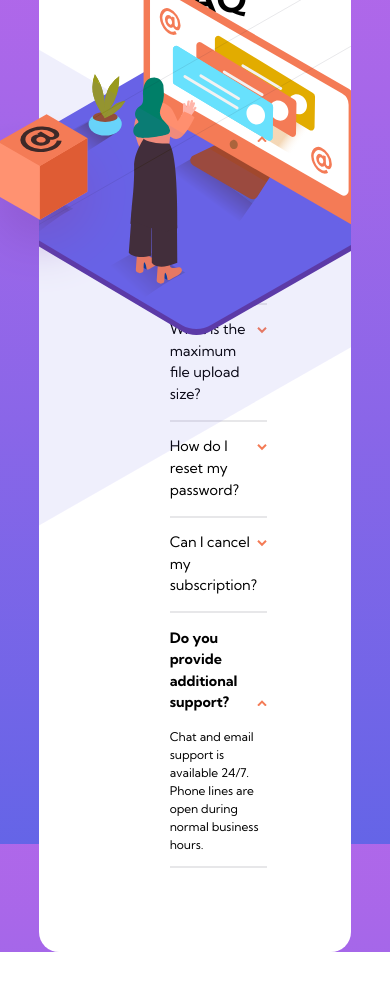
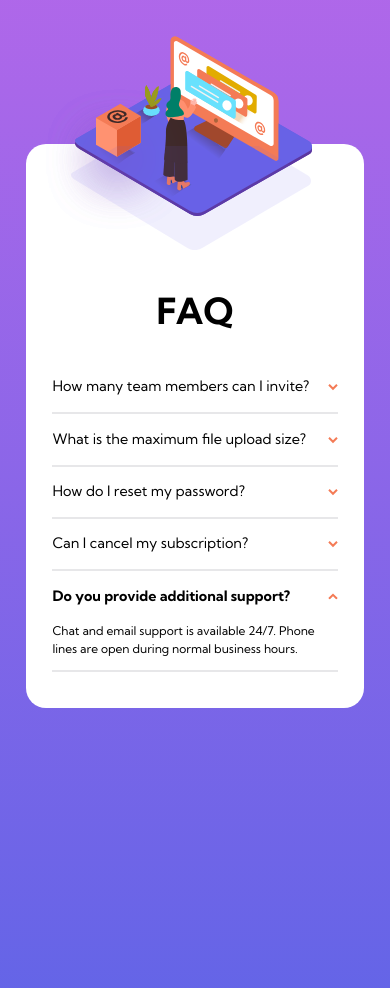
Before and after one commit to trafiki/faq-accordion-card-main, a plain HTML site: page index.html in a window 390 px wide. Both pictures are taken after a click on the item "Do you provide additional support?". Before the commit the page ends 952 px from the top, so only its background shows below. Drawn offline with Linux system fonts and the light colour scheme.

Commit message:
Add mobile responsiveness and functionality that makes the accordion open only once

```diff
--- a/index.html
+++ b/index.html
@@ -3,7 +3,8 @@
 
   <head>
     <meta charset="UTF-8">
-  <meta name="viewport" content="width=device-width, initial-scale=1.0"> <!-- displays site properly based on user's device -->
+    <meta name="viewport" content="width=device-width, initial-scale=1.0">
+    <!-- displays site properly based on user's device -->
 
     <link rel="icon" type="image/png" sizes="32x32" href="./images/favicon-32x32.png">
 
@@ -15,19 +16,23 @@
   <body>
     <main>
       <div class="cube-wrapper">
-      <img class="cube" src="./images/illustration-box-desktop.svg" alt="">
+        <img class="cube" src="./images/illustration-box-desktop.svg" alt=""/>
+        <img class="illustration-mobile" src="./images/illustration-woman-online-mobile.svg" alt=""/>
+        <img class="illustration-mobile" src="./images/illustration-woman-online-mobile.svg" alt=""/>
+        <img class="bg-shadow-mobile" src="./images/bg-pattern-mobile.svg" alt=""/>
+
         <section class="card">
           <div class="image-col">
-          <img class="illustration" src="./images/illustration-woman-online-desktop.svg" alt="">
-          <img class="bg-shadow" src="./images/bg-pattern-desktop.svg" alt="">
+            <img class="illustration" src="./images/illustration-woman-online-desktop.svg" alt=""/>
+            <img class="bg-shadow" src="./images/bg-pattern-desktop.svg" alt=""/>
+
           </div>
           <div class="info-col">
             <h1>FAQ</h1>
-          <ul>
+            <ul class="faq-list">
               <li class="faq-item active">
                 <h3>How many team members can I invite?</h3>
-              <p>You can invite up to 2 additional users on the Free plan. There is no limit on
-                team members for the Premium plan.</p>
+                <p>You can invite up to 2 additional users on the Free plan. There is no limit on team members for the Premium plan.</p>
               </li>
               <li class="faq-item">
                 <h3>What is the maximum file upload size?</h3>
@@ -35,8 +40,7 @@
               </li>
               <li class="faq-item">
                 <h3>How do I reset my password?</h3>
-              <p>Click “Forgot password” from the login page or “Change password” from your profile page.
-                A reset link will be emailed to you.</p>
+                <p>Click “Forgot password” from the login page or “Change password” from your profile page. A reset link will be emailed to you.</p>
               </li>
               <li class="faq-item">
                 <h3>Can I cancel my subscription?</h3>
--- a/script.js
+++ b/script.js
@@ -1,16 +1,24 @@
-let faqItem = document.querySelectorAll('li.faq-item');
+let faqList = document.querySelector('.faq-list');
+let cube = document.querySelector('img.cube');
 
-for (let i = 0; i < faqItem.length; i++) {
-  faqItem[i].addEventListener('click', () => {
-    faqItem[i].classList.toggle('active');
+faqList.addEventListener('mouseover', () => {
+  cube.style.left = "-130px";
+})
 
-  })
-}
+faqList.addEventListener('mouseout', () => {
+  cube.style.left = "-92px";
+})
 
-// let cube = document.querySelector('img.cube');
-//
-// faqItem.addEventListener('mouseover', () => {
-//   console.log('seen');
-//   alert('hovered');
-//   cube.style.left = "-130px";
-// })
+faqList.addEventListener('click', (e) => {
+  let parent = e.target.parentNode;
+  let activeItem = document.querySelector('.active');
+
+  if (!activeItem) {
+    parent.classList.add('active');
+  } else if (parent.classList.contains('active')) {
+    parent.classList.remove('active');
+  } else {
+    activeItem.classList.remove('active');
+    parent.classList.add('active');
+  }
+});
--- a/style.css
+++ b/style.css
@@ -8,7 +8,6 @@
 
 body {
   background-image: linear-gradient(hsl(273, 75%, 66%), hsl(240, 73%, 65%));
-  height: 100vh;
   font-size: 12px;
   font-family: 'Kumbh Sans', sans-serif;
 }
@@ -20,7 +19,7 @@ body {
 main {
   display: flex;
   align-items: center;
-  height: 100%;
+  /* height: 100vh; */
 }
 
 .info-col ul {
@@ -45,18 +44,21 @@ main {
   border-radius: 20px;
   max-width: 1000px;
   overflow: hidden;
+  /* position: relative; */
 }
 
 .cube-wrapper {
   margin: 0 auto;
   position: relative;
+  height: 100vh;
 }
 
 img.cube {
   position: absolute;
   z-index: 5;
-  top: 220px;
+  top: 320px;
   left: -92px;
+  transition: .5s ease;
 }
 
 .info-col h1 {
@@ -124,3 +126,46 @@ li.faq-item {
 li.faq-item:hover h3 {
   color: hsl(14, 88%, 65%);
 }
+
+.illustration-mobile {
+  display: none;
+}
+
+/* MEDIA QUERIES */
+@media only screen and (max-width: 768px) {
+  .illustration, .cube, .bg-shadow {
+    display: none;
+  }
+
+  .illustration-mobile, .bg-shadow-mobile {
+    display: block;
+    position: absolute;
+    top: -108px;
+    left: 20px;
+  }
+
+  .bg-shadow-mobile {
+    left: 45px;
+    top: 2px;
+  }
+
+  .card {
+    overflow: unset;
+    flex-direction: column;
+    width: 338px;
+    padding: 12em 2.2em 3em 2.2em;
+    margin-bottom: 8em;
+  }
+
+  .info-col h1 {
+    text-align: center;
+  }
+
+  main {
+    height: auto;
+  }
+
+  .cube-wrapper {
+    margin-top: 12em;
+  }
+}
```
Lines whose indentation alone changed are shown as unchanged.
